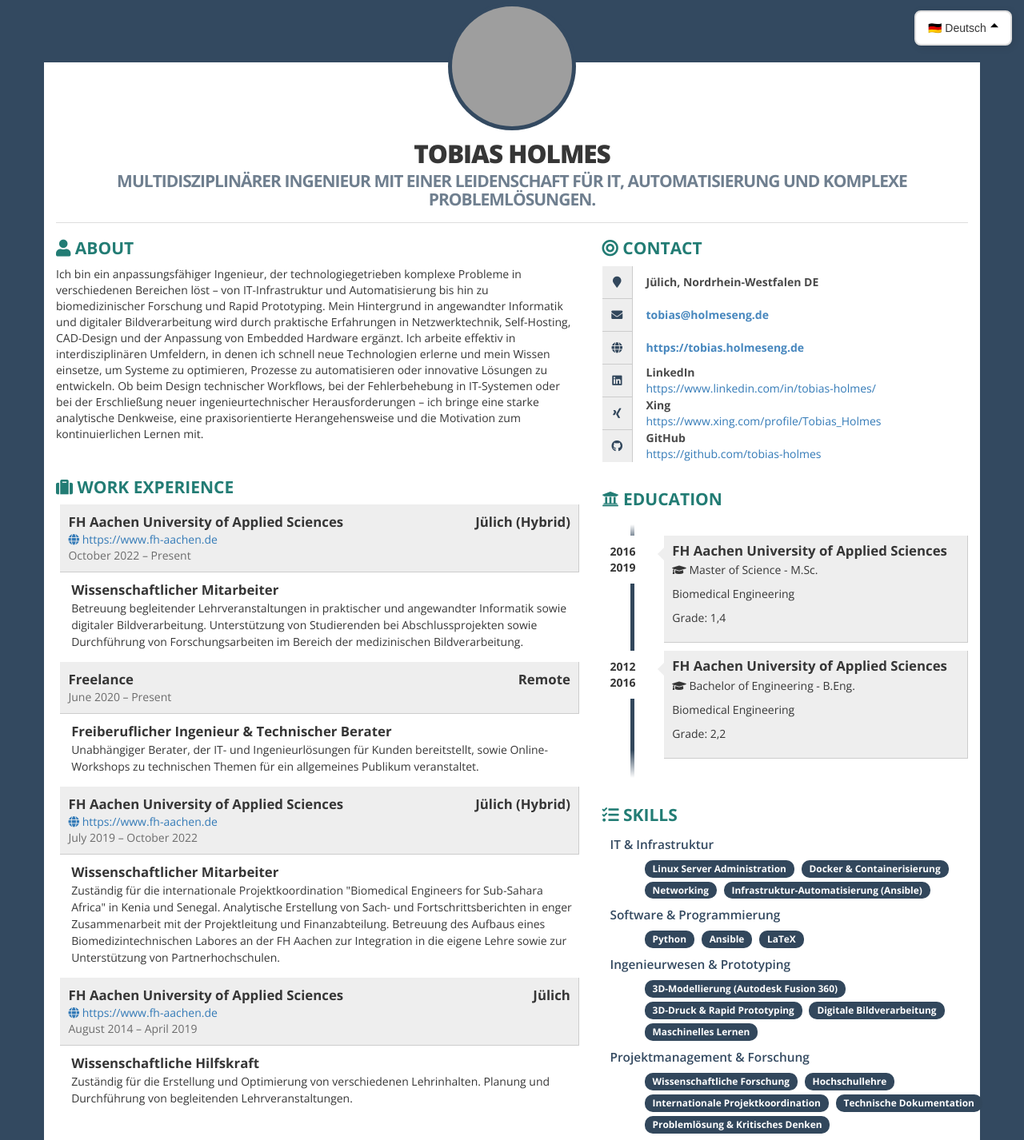
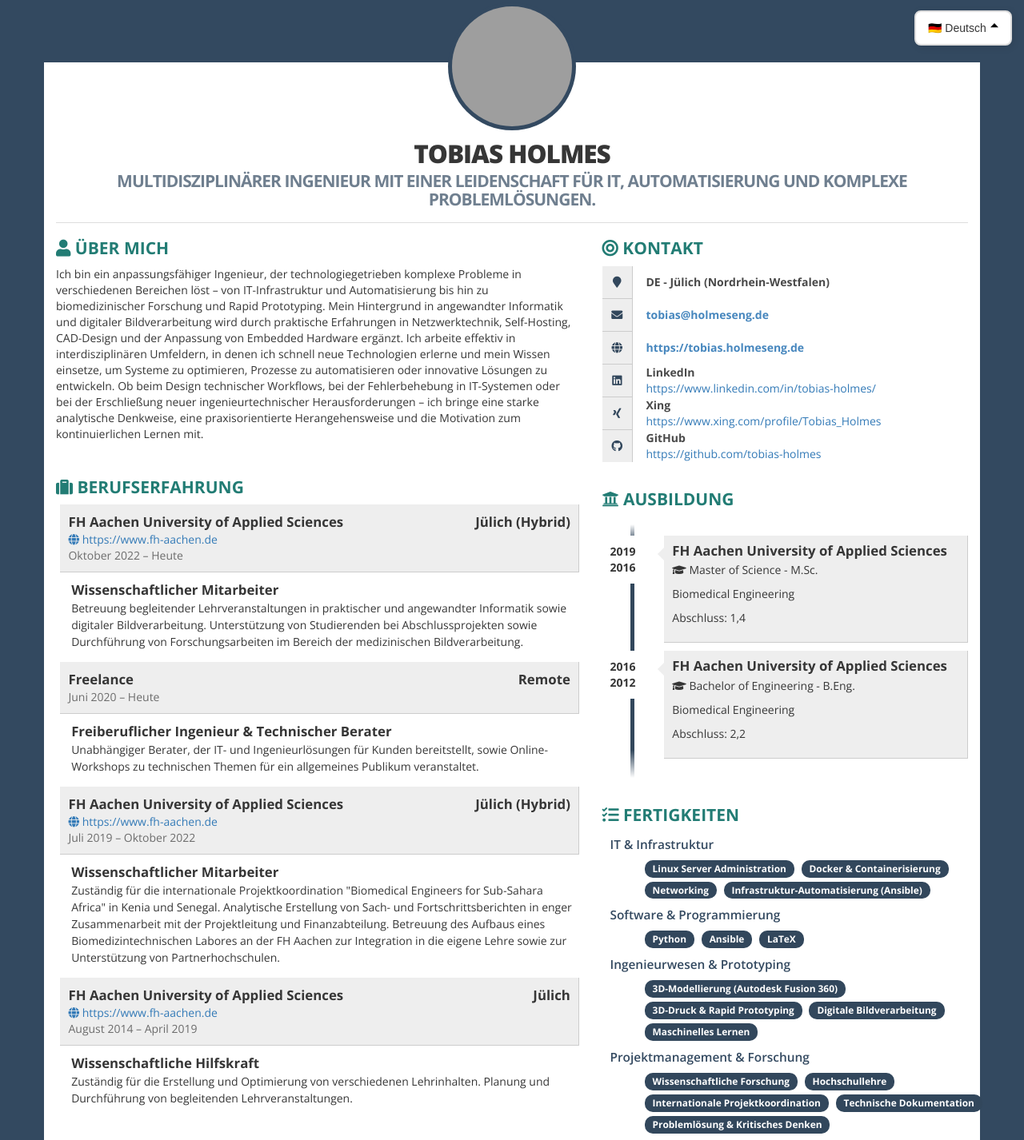
Before and after one commit to tobias-holmes/tholmes-jsonresume, a plain HTML site: page de/index.html in a window 1280 px wide. Shown: the part 2-1428 px from the top of the page at 80% size. Drawn offline with nearby package versions, Linux system fonts and the light colour scheme; grey boxes are pictures that could not be loaded.

```diff
--- a/de/index.html
+++ b/de/index.html
@@ -1,5 +1,5 @@
 <!DOCTYPE html>
-<html lang="en">
+<html lang="de">
   <head>
     <style>
         /* Style for the language switcher container */
@@ -513,12 +513,12 @@
         <div class="col-xs-12 col-sm-7">
           <!-- ABOUT ME -->
           <div class="box">
-            <h2><i class="fas fa-user ico"></i> About</h2>
+            <h2><i class="fas fa-user ico"></i> Über mich</h2>
             <p>Ich bin ein anpassungsfähiger Ingenieur, der technologiegetrieben komplexe Probleme in verschiedenen Bereichen löst – von IT-Infrastruktur und Automatisierung bis hin zu biomedizinischer Forschung und Rapid Prototyping. Mein Hintergrund in angewandter Informatik und digitaler Bildverarbeitung wird durch praktische Erfahrungen in Netzwerktechnik, Self-Hosting, CAD-Design und der Anpassung von Embedded Hardware ergänzt. Ich arbeite effektiv in interdisziplinären Umfeldern, in denen ich schnell neue Technologien erlerne und mein Wissen einsetze, um Systeme zu optimieren, Prozesse zu automatisieren oder innovative Lösungen zu entwickeln. Ob beim Design technischer Workflows, bei der Fehlerbehebung in IT-Systemen oder bei der Erschließung neuer ingenieurtechnischer Herausforderungen – ich bringe eine starke analytische Denkweise, eine praxisorientierte Herangehensweise und die Motivation zum kontinuierlichen Lernen mit.</p>
           </div>
           <!-- WORK EXPERIENCE -->
           <div class="box">
-            <h2><i class= "fas fa-suitcase ico"></i> Work Experience</h2>
+            <h2><i class= "fas fa-suitcase ico"></i> Berufserfahrung</h2>
               <div class="job clearfix">
                 <div class="row">
                   <div class="details">
@@ -531,7 +531,7 @@
                     <div class="address">
                       <a href="https:&#x2F;&#x2F;www.fh-aachen.de" target= "_blank"><i class="fas fa-globe ico"></i> https:&#x2F;&#x2F;www.fh-aachen.de</a>
                     </div>
-                    <div class="year">October 2022 – Present</div>
+                    <div class="year">Oktober 2022 – Heute</div>
                   </div>
                 </div>
                 <div class="row">
@@ -552,7 +552,7 @@
                         Remote
                       </div>
                     </div>
-                    <div class="year">June 2020 – Present</div>
+                    <div class="year">Juni 2020 – Heute</div>
                   </div>
                 </div>
                 <div class="row">
@@ -576,7 +576,7 @@
                     <div class="address">
                       <a href="https:&#x2F;&#x2F;www.fh-aachen.de" target= "_blank"><i class="fas fa-globe ico"></i> https:&#x2F;&#x2F;www.fh-aachen.de</a>
                     </div>
-                    <div class="year">July 2019 – October 2022</div>
+                    <div class="year">Juli 2019 – Oktober 2022</div>
                   </div>
                 </div>
                 <div class="row">
@@ -615,7 +615,7 @@
           </div>
           <!-- VOLUNTEER -->
           <div class="box">
-            <h2><i class= "fas fa-users ico"></i> Volunteer</h2>
+            <h2><i class= "fas fa-users ico"></i> Ehrenamtliche Tätigkeit</h2>
               <div class="job clearfix">
                 <div class="row">
                   <div class="details">
@@ -623,7 +623,7 @@
                     <div class="address">
                       <a href="https:&#x2F;&#x2F;erfindergeist.org" target= "_blank"><i class="fas fa-globe ico"></i> https:&#x2F;&#x2F;erfindergeist.org</a>
                     </div>
-                    <div class="year">December 2021 – Present</div>
+                    <div class="year">Dezember 2021 – Heute</div>
                   </div>
                 </div>
                 <div class="row">
@@ -656,11 +656,11 @@
         <div class="col-xs-12 col-sm-5">
           <!-- CONTACT -->
           <div class="box clearfix">
-            <h2><i class="fas fa-bullseye ico"></i> Contact</h2>
+            <h2><i class="fas fa-bullseye ico"></i> Kontakt</h2>
             <div class="contact-item">
               <div class="icon pull-left text-center"><span class="fas fa-map-marker fa-fw"></span></div>
 
-              <div class="title only  pull-right">Jülich, Nordrhein-Westfalen DE</div>
+              <div class="title only  pull-right">DE -  Jülich (Nordrhein-Westfalen)</div>
             </div>
             <div class="contact-item">
               <div class="icon pull-left text-center"><span class="fas fa-envelope fa-fw"></span></div>
@@ -688,29 +688,29 @@
           </div>
           <!-- EDUCATION -->
           <div class="box">
-            <h2><i class="fas fa-university ico"></i> Education</h2>
+            <h2><i class="fas fa-university ico"></i> Ausbildung</h2>
             <ul id="education" class="clearfix">
               <li>
-                <div class="year pull-left">2016 2019</div>
+                <div class="year pull-left">2019 2016</div>
                 <div class="description pull-right">
                   <h3>FH Aachen University of Applied Sciences</h3>
                   <div class="where"></div>
                   <p><i class= "fas fa-graduation-cap ico"></i> Master of Science - M.Sc.</p>
                   <p>Biomedical Engineering</p>
                   <p>
-                    Grade: 1,4
+                    Abschluss: 1,4
                   </p>
                 </div>
               </li>
               <li>
-                <div class="year pull-left">2012 2016</div>
+                <div class="year pull-left">2016 2012</div>
                 <div class="description pull-right">
                   <h3>FH Aachen University of Applied Sciences</h3>
                   <div class="where"></div>
                   <p><i class= "fas fa-graduation-cap ico"></i> Bachelor of Engineering - B.Eng.</p>
                   <p>Biomedical Engineering</p>
                   <p>
-                    Grade: 2,2
+                    Abschluss: 2,2
                   </p>
                 </div>
               </li>
@@ -718,7 +718,7 @@
           </div>
           <!-- SKILLS -->
           <div class="box">
-            <h2><i class="fas fa-tasks ico"></i> Skills</h2>
+            <h2><i class="fas fa-tasks ico"></i> Fertigkeiten</h2>
             <div class="skills clearfix">
               <div class="item-skills">
                   IT &amp; Infrastruktur
--- a/resume-de.json
+++ b/resume-de.json
@@ -154,7 +154,7 @@
   "references": [],
   "projects": [],
   "meta": {
-    "theme": "jsonresume-theme-kendall",
+    "theme": "jsonresume-theme-kendall-german",
     "version": "v1.0.0",
     "canonical": "https://github.com/jsonresume/resume-schema/blob/v1.0.0/schema.json"
   }
```
Also changed, not shown: en/index.html (+2 -2 lines), 1 other file.
